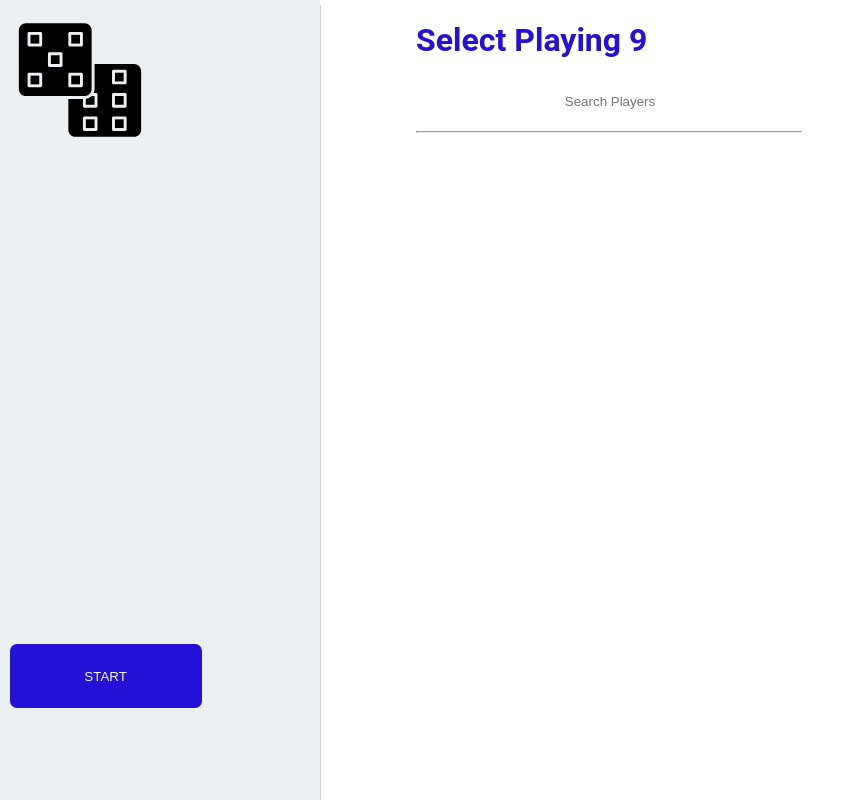
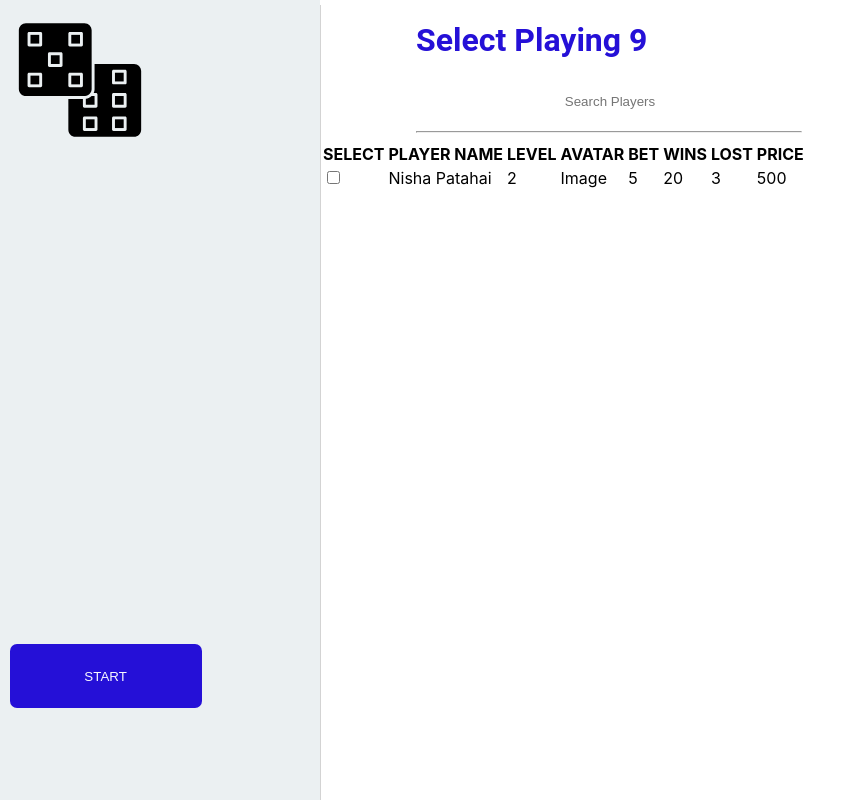
Before and after one commit to masnoonJunaid/bets, a React (Create React App) app: page / in a window 1280 px wide. Shown: the whole page, without its empty margins (0-856 px from the left). Built offline with nearby package versions, Linux system fonts and the light colour scheme.

Commit message:
table html DOM

```diff
--- a/src/components/Homepage.js
+++ b/src/components/Homepage.js
@@ -1,6 +1,7 @@
 import React from 'react'
 import styled from 'styled-components'
 import "../App.css"
+import Card from './TableCard'
 
 function Home(){
   return (
@@ -8,7 +9,9 @@ function Home(){
       <h1>Select Playing 9</h1>
       <input className="search-input" type="text" placeholder="Search Players"/>
       <hr className="line"/>
-
+      <div>
+        <Card/>
+      </div>
     </HomeStyle>
   )
 }
--- a/src/components/TableCard.js
+++ b/src/components/TableCard.js
@@ -0,0 +1,38 @@
+import React from 'react'
+import styled from 'styled-components'
+function Card() {
+  return (
+    <TableStyle>
+      <tr>
+        <th>SELECT</th>
+        <th><b>PLAYER NAME</b></th>
+        <th>LEVEL</th>
+        <th>AVATAR</th>
+        <th><b>BET</b></th>
+        <th><b>WINS</b></th>
+        <th>LOST</th>
+        <th><b>PRICE</b></th>
+      </tr>
+      <tr>
+        <td><input type="checkbox"/></td>
+        <td>Nisha Patahai</td>
+        <td>2</td>
+        <td>Image</td>
+        <td>5</td>
+        <td>20</td>
+        <td>3</td>
+        <td>500</td>
+      </tr>
+    </TableStyle>
+  )
+}
+
+const TableStyle = styled.table`
+
+tr{
+  margin:5%;
+}
+
+`
+
+export default Card
```
Also changed, not shown: 1 other file (tests, documents, lock files or other folders).
